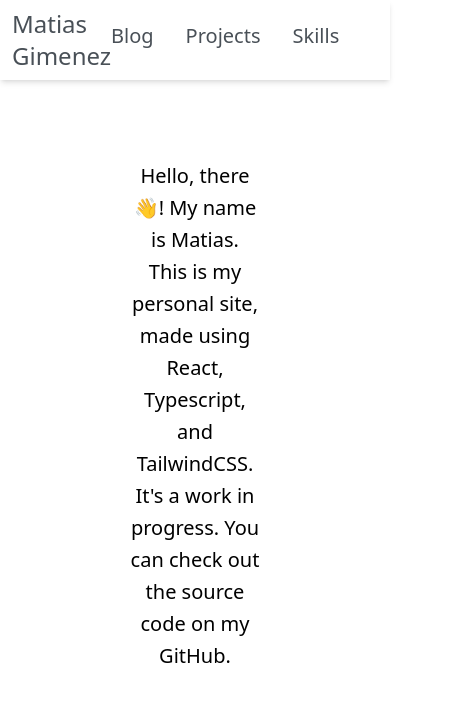
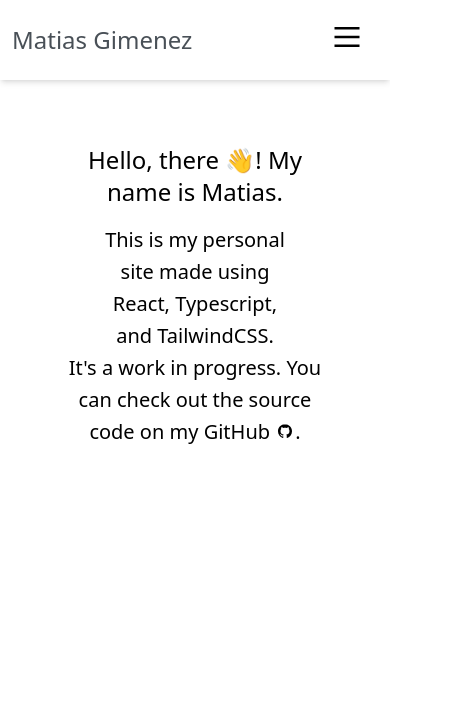
Before and after one commit to matiasgimenezdev/portfolio, a React (Vite) app: page / in a window 390 px wide. Shown: the top 702 px of the page, 457 px wide, since content can reach past the window. Built offline with nearby package versions, Linux system fonts and the light colour scheme; some icons are missing.

Commit message:
responsive navbar & hero

```diff
--- a/src/components/Navbar.tsx
+++ b/src/components/Navbar.tsx
@@ -1,5 +1,6 @@
 import { FunctionComponent } from 'react';
 import { PiMoonLight } from 'react-icons/pi';
+import { GrMenu } from 'react-icons/gr';
 
 interface NavbarProps {
 	sections: string[];
@@ -23,7 +24,7 @@ export const Navbar: FunctionComponent<NavbarProps> = ({
 							className={
 								location.toLowerCase() === element
 									? 'text-white text-l drop-shadow-custom-grey'
-									: 'text-grey-dark text-xl '
+									: 'hidden text-grey-dark text-xl md:inline'
 							}
 							key={element}
 						>
@@ -33,9 +34,10 @@ export const Navbar: FunctionComponent<NavbarProps> = ({
 				})}
 				<li>
 					{
-						<PiMoonLight className='text-3xl ml-10 mr-4 text-grey-dark' />
+						<PiMoonLight className='text-3xl ml-10 text-grey-dark md:mr-4' />
 					}
 				</li>
+				<li>{<GrMenu className='block text-3xl mr-4 md:hidden' />}</li>
 			</ul>
 		</nav>
 	);
--- a/src/pages/HomePage.tsx
+++ b/src/pages/HomePage.tsx
@@ -1,17 +1,27 @@
 import { MainLayout } from '../layout';
 import { FunctionComponent } from 'react';
 import Balancer from 'react-wrap-balancer';
+import { DiGithubBadge } from 'react-icons/di';
 
 export const HomePage: FunctionComponent = () => {
 	return (
 		<MainLayout>
 			<main className='flex flex-col items-center'>
-				<Balancer className='text-center text-xl w-1/3 block leading-8 mt-20'>
-					Hello, there 👋! My name is Matias. <br />
-					This is my personal site, made using React, Typescript, and
+				<Balancer className='text-center font-light text-xl w-9/12 px-4 block leading-8 mt-16 md:w-1/3 xl:text-2xl'>
+					<h2 className='mb-4 font-medium text-2xl xl:text-3xl'>
+						Hello, there 👋! My name is Matias.
+					</h2>
+					This is my personal site made using React, Typescript, and
 					TailwindCSS. <br />
 					It's a work in progress. You can check out the source code
-					on my GitHub.
+					on my{' '}
+					<a
+						href='https://github.com/matiasgimenezdev'
+						target='_blank'
+						className='font-medium'
+					>
+						GitHub <DiGithubBadge className='inline mb-1.5 ' />.
+					</a>
 				</Balancer>
 				{/* <List title="Latest notes"/> */}
 				{/* o pensar algun componente. Tener en cuenta que load more notes es un
```
